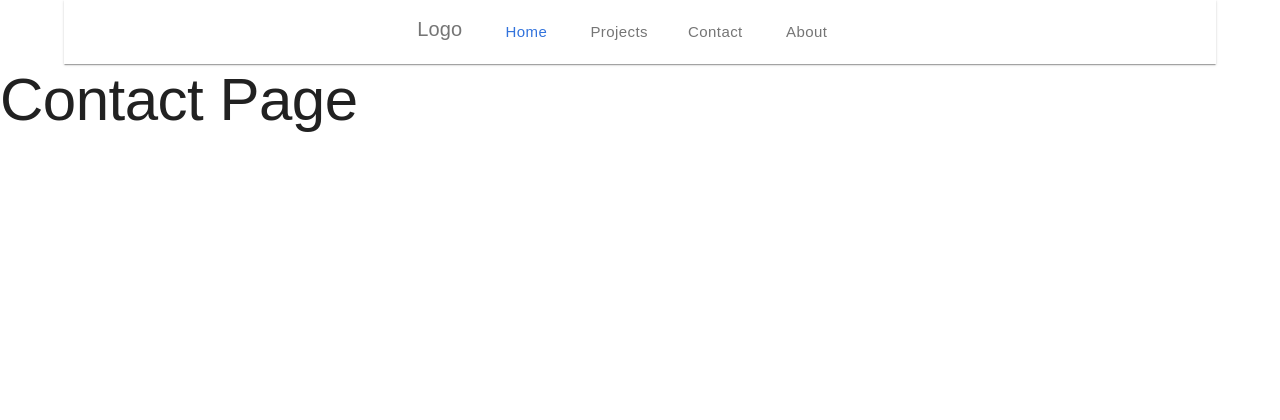
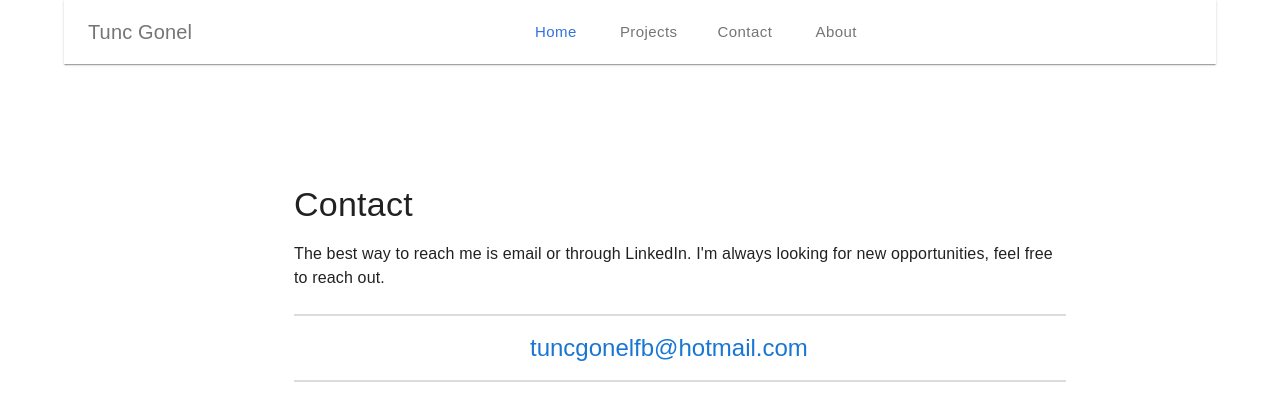
Before and after one commit to TuncG/tunc-gonel-website, a React (Create React App) app: page /contact in a window 1280 px wide. Shown: the top 420 px of the page. Built offline with nearby package versions, Linux system fonts and the light colour scheme.

Commit message:
About page and form start

```diff
--- a/public/index.html
+++ b/public/index.html
@@ -16,7 +16,7 @@
     -->
     <link rel="manifest" href="%PUBLIC_URL%/manifest.json" />
 
-    <title>React App</title>
+    <title>Tunc Gonel</title>
   </head>
   <body>
     <noscript>You need to enable JavaScript to run this app.</noscript>
--- a/src/components/Header.js
+++ b/src/components/Header.js
@@ -120,16 +120,7 @@ export default function Header() {
               }}
             ></Box>
 
-            <Box
-              sx={{ flexGrow: 1, display: { xs: "none", md: "flex" } }}
-            ></Box>
-
-            <Box
-              sx={{
-                flexGrow: 1,
-                display: { xs: "none", md: "flex" },
-              }}
-            >
+            <Box sx={{ flexGrow: 1, display: { xs: "none", md: "flex" } }}>
               <Typography
                 variant="h6"
                 noWrap
@@ -140,39 +131,16 @@ export default function Header() {
                   display: { xs: "none", md: "flex" },
                 }}
               >
-                Logo
+                Tunc Gonel
               </Typography>
-              {/* <Typography
-                variant="h6"
-                noWrap
-                component="div"
-                sx={{
-                  color: "#757575",
-                  my: 1,
-                  mr: 2,
-                  display: { xs: "none", md: "flex" },
-                }}
-              >
-                Logo
-              </Typography> */}
-              {/* {pages.map((page) => (
-                <Button
-                  key={page.name}
-                  sx={{
-                    my: 1,
-                    color: "#757575",
-                    display: "block",
-                    textTransform: "none",
-                    ":hover": {
-                      backgroundColor: "#fff",
-                      color: "red",
-                    },
-                  }}
-                >
-                  {page.name}
-                </Button>
-              ))} */}
+            </Box>
 
+            <Box
+              sx={{
+                flexGrow: 1,
+                display: { xs: "none", md: "flex" },
+              }}
+            >
               {pages.map((page) => renderLinks(page))}
             </Box>
           </Toolbar>
--- a/src/pages/About.js
+++ b/src/pages/About.js
@@ -5,7 +5,6 @@ import { Link } from "react-router-dom";
 import List from "@mui/material/List";
 import CircleIcon from "@mui/icons-material/Circle";
 import ListItem from "@mui/material/ListItem";
-
 import Links from "@mui/material/Link";
 
 var linkedIn = {
@@ -52,9 +51,9 @@ export default function About() {
           <Typography sx={{ marginTop: 2 }} variant="body1">
             When I'm not programming or in school, I like to lift weights 5-6x
             week and play drop in volleyball offered at my Univeristy. I also
-            follow the world Formula 1 pretty religiously (Go Vettel!) and I
+            follow the world of Formula 1 pretty religiously (Go Vettel!) and I
             love cars in general. One day I hope to see a grand prix live and
-            own my 458 or GT3 (Probably both).
+            own a 458 or GT3 (Probably both).
           </Typography>
           {/*  <Typography sx={{ marginTop: 2 }} variant="body1">
             Feel free to reach out to me
--- a/src/pages/Contact.js
+++ b/src/pages/Contact.js
@@ -1,8 +1,36 @@
+import Container from "@mui/material/Container";
 import Typography from "@mui/material/Typography";
+import Box from "@mui/material/Box";
+import Links from "@mui/material/Link";
+
 export default function Contact() {
   return (
-    <div>
-      <Typography variant="h2"> Contact Page</Typography>
-    </div>
+    <Container maxWidth="md" sx={{ justifyContent: "center" }}>
+      <Box sx={{ marginLeft: 10 }}>
+        <Typography mt={15} mb={2} variant="h4">
+          {" "}
+          Contact
+        </Typography>
+        <Typography mb={3}>
+          {" "}
+          The best way to reach me is email or through LinkedIn. I'm always
+          looking for new opportunities, feel free to reach out.
+        </Typography>
+        <Box sx={{ borderTop: 2, color: "#dcdcdc" }}></Box>
+
+        <Box sx={{ mx: "auto", width: 300 }}>
+          {" "}
+          {/* Hvae border bottom and border top for cool styling */}
+          <Links href="mailto:tuncgonelfb@hotmail.com" underline="hover">
+            <Typography sx={{ my: 2 }} variant="h5">
+              {" "}
+              tuncgonelfb@hotmail.com
+            </Typography>
+          </Links>
+        </Box>
+
+        <Box sx={{ borderTop: 2, color: "#dcdcdc" }}></Box>
+      </Box>
+    </Container>
   );
 }
```
Also changed, not shown: src/components/Form.js (added, +16 -0 lines).
